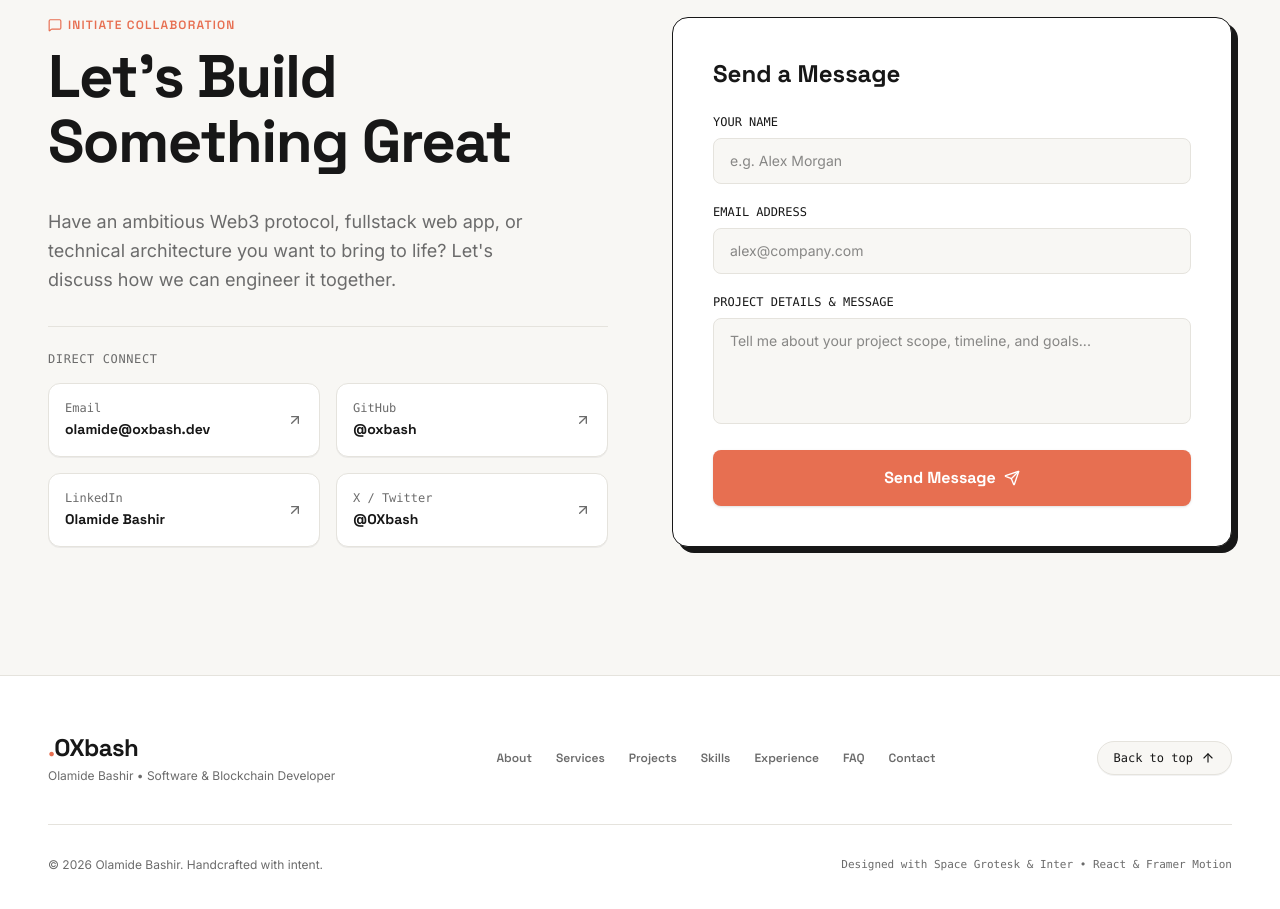
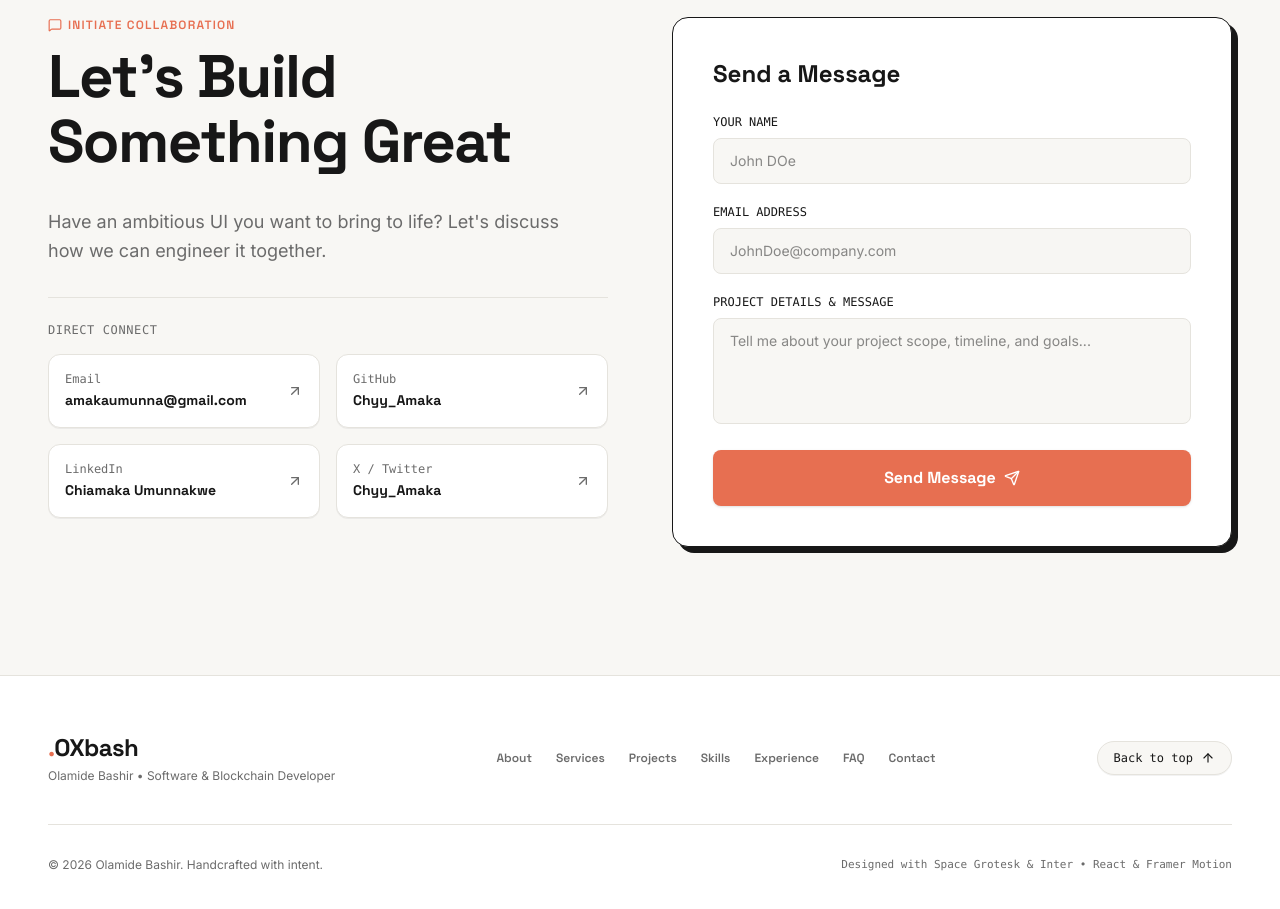
Before and after one commit to ChyyamakaU/portfoliowebsite, a React (Vite) app: page / in a window 1280 px wide. Shown: the part 6480-7389 px from the top of the page. Built offline with nearby package versions, Linux system fonts and the light colour scheme.

Commit message:
fix: contact component

```diff
--- a/src/components/Contact.jsx
+++ b/src/components/Contact.jsx
@@ -1,12 +1,12 @@
-import React, { useState } from 'react';
+import { useState } from 'react';
 import { motion } from 'framer-motion';
-import { Mail, ArrowUpRight, Send, CheckCircle2, MessageSquare } from 'lucide-react';
+import {  ArrowUpRight, Send, CheckCircle2, MessageSquare } from 'lucide-react';
 
 const socialLinks = [
-  { name: 'Email', href: 'mailto:olamide@oxbash.dev', label: 'olamide@oxbash.dev' },
-  { name: 'GitHub', href: 'https://github.com', label: '@oxbash' },
-  { name: 'LinkedIn', href: 'https://linkedin.com', label: 'Olamide Bashir' },
-  { name: 'X / Twitter', href: 'https://x.com', label: '@OXbash' },
+  { name: 'Email', href: 'mailto:olamide@oxbash.dev', label: 'amakaumunna@gmail.com' },
+  { name: 'GitHub', href: 'https://github.com', label: 'Chyy_Amaka' },
+  { name: 'LinkedIn', href: 'https://linkedin.com', label: 'Chiamaka Umunnakwe' },
+  { name: 'X / Twitter', href: 'https://x.com', label: 'Chyy_Amaka' },
 ];
 
 export default function Contact() {
@@ -22,12 +22,12 @@ export default function Contact() {
   };
 
   return (
-    <section id="contact" className="py-24 md:py-32 bg-[#F8F7F4] relative overflow-hidden border-t border-[#E5E3DD]">
+    <section id="contact" className="py-24 md:py-32 bg-[rgb(248,247,244)] relative overflow-hidden border-t border-[rgb(229,227,221)]">
       <div className="max-w-7xl mx-auto px-6 sm:px-8 lg:px-12">
 
         <div className="grid grid-cols-1 lg:grid-cols-12 gap-12 lg:gap-16">
 
-          {/* Left Column: CTA Heading & Direct Social Links */}
+
           <motion.div
             initial={{ opacity: 0, y: 20 }}
             whileInView={{ opacity: 1, y: 0 }}
@@ -36,22 +36,22 @@ export default function Contact() {
             className="lg:col-span-6 space-y-8"
           >
             <div>
-              <span className="text-xs font-semibold font-heading text-[#E76F51] uppercase tracking-widest flex items-center gap-1.5">
+              <span className="text-xs font-semibold font-heading text-[rgb(231,111,81)] uppercase tracking-widest flex items-center gap-1.5">
                 <MessageSquare className="w-3.5 h-3.5" />
                 Initiate Collaboration
               </span>
-              <h2 className="text-4xl sm:text-5xl lg:text-6xl font-bold font-heading text-[#171717] mt-3 leading-[1.08] tracking-tight">
+              <h2 className="text-4xl sm:text-5xl lg:text-6xl font-bold font-heading text-[rgb(23,23,23)] mt-3 leading-[1.08] tracking-tight">
                 Let's Build Something Great
               </h2>
             </div>
 
-            <p className="text-base sm:text-lg text-[#6B6B6B] font-body leading-relaxed max-w-lg">
-              Have an ambitious Web3 protocol, fullstack web app, or technical architecture you want to bring to life? Let's discuss how we can engineer it together.
+            <p className="text-base sm:text-lg text-[rgb(107,107,107)] font-body leading-relaxed max-w-lg">
+              Have an ambitious UI you want to bring to life? Let's discuss how we can engineer it together.
             </p>
 
-            {/* Social & Contact Links with Animated Underline */}
-            <div className="pt-6 border-t border-[#E5E3DD] space-y-4">
-              <h4 className="text-xs font-mono uppercase tracking-wider text-[#6B6B6B]">
+
+            <div className="pt-6 border-t border-[rgb(229,227,221)] space-y-4">
+              <h4 className="text-xs font-mono uppercase tracking-wider text-[rgb(107,107,107)]">
                 Direct Connect
               </h4>
               <div className="grid grid-cols-1 sm:grid-cols-2 gap-4">
@@ -61,26 +61,25 @@ export default function Contact() {
                     href={social.href}
                     target="_blank"
                     rel="noopener noreferrer"
-                    className="group relative inline-flex items-center justify-between p-4 rounded-xl bg-white border border-[#E5E3DD] hover:border-[#E76F51] transition-all duration-300 shadow-2xs"
+                    className="group relative inline-flex items-center justify-between p-4 rounded-xl bg-white border border-[rgb(229,227,221)] hover:border-[rgb(231,111,81)] transition-all duration-300 shadow-2xs"
                     data-cursor="Connect"
                   >
                     <div>
-                      <span className="text-xs font-mono text-[#6B6B6B] block">
+                      <span className="text-xs font-mono text-[rgb(107,107,107)] block">
                         {social.name}
                       </span>
-                      <span className="text-sm font-bold font-heading text-[#171717] group-hover:text-[#E76F51] transition-colors relative">
+                      <span className="text-sm font-bold font-heading text-[rgb(23,23,23)] group-hover:text-[rgb(231,111,81)] transition-colors relative">
                         {social.label}
-                        <span className="absolute bottom-0 left-0 h-[2px] w-full bg-[#E76F51] origin-left scale-x-0 group-hover:scale-x-100 transition-transform duration-300" />
+                        <span className="absolute bottom-0 left-0 h-0.5 w-full bg-[rgb(231,111,81)] origin-left scale-x-0 group-hover:scale-x-100 transition-transform duration-300" />
                       </span>
                     </div>
-                    <ArrowUpRight className="w-4 h-4 text-[#6B6B6B] group-hover:text-[#E76F51] transition-transform duration-300 group-hover:translate-x-0.5 group-hover:-translate-y-0.5" />
+                    <ArrowUpRight className="w-4 h-4 text-[rgb(107,107,107)] group-hover:text-[rgb(231,111,81)] transition-transform duration-300 group-hover:translate-x-0.5 group-hover:-translate-y-0.5" />
                   </a>
                 ))}
               </div>
             </div>
           </motion.div>
 
-          {/* Right Column: Contact Form */}
           <motion.div
             initial={{ opacity: 0, y: 30 }}
             whileInView={{ opacity: 1, y: 0 }}
@@ -88,9 +87,9 @@ export default function Contact() {
             transition={{ duration: 0.7, delay: 0.15, ease: [0.16, 1, 0.3, 1] }}
             className="lg:col-span-6 relative"
           >
-            <div className="relative bg-white rounded-2xl p-8 sm:p-10 border border-[#171717] shadow-[6px_6px_0px_0px_#171717]">
+            <div className="relative bg-white rounded-2xl p-8 sm:p-10 border border-[rgb(23,23,23)] shadow-[6px_6px_0px_0px_#171717]">
 
-              <h3 className="text-2xl font-bold font-heading text-[#171717] mb-6">
+              <h3 className="text-2xl font-bold font-heading text-[rgb(23,23,23)] mb-6">
                 Send a Message
               </h3>
 
@@ -103,17 +102,17 @@ export default function Contact() {
                   <div className="w-14 h-14 rounded-full bg-emerald-100 text-emerald-600 mx-auto flex items-center justify-center">
                     <CheckCircle2 className="w-8 h-8" />
                   </div>
-                  <h4 className="text-xl font-bold font-heading text-[#171717]">
+                  <h4 className="text-xl font-bold font-heading text-[rgb(23,23,23)]">
                     Message Sent Successfully!
                   </h4>
-                  <p className="text-sm text-[#6B6B6B] font-body max-w-xs mx-auto">
+                  <p className="text-sm text-[rgb(107,107,107)] font-body max-w-xs mx-auto">
                     Thank you for reaching out. I'll get back to you within 24 hours.
                   </p>
                 </motion.div>
               ) : (
                 <form onSubmit={handleSubmit} className="space-y-5">
                   <div>
-                    <label className="block text-xs font-mono uppercase text-[#171717] mb-2">
+                    <label className="block text-xs font-mono uppercase text-[rgb(23,23,23)] mb-2">
                       Your Name
                     </label>
                     <input
@@ -121,13 +120,13 @@ export default function Contact() {
                       required
                       value={formData.name}
                       onChange={(e) => setFormData({ ...formData, name: e.target.value })}
-                      placeholder="e.g. Alex Morgan"
-                      className="w-full px-4 py-3 rounded-lg bg-[#F8F7F4] border border-[#E5E3DD] text-[#171717] font-body text-sm focus:outline-none focus:border-[#E76F51] focus:ring-1 focus:ring-[#E76F51] transition-all"
+                      placeholder="John DOe"
+                      className="w-full px-4 py-3 rounded-lg bg-[rgb(248,247,244)] border border-[rgb(229,227,221)] text-[rgb(23,23,23)] font-body text-sm focus:outline-none focus:border-[rgb(231,111,81)] focus:ring-1 focus:ring-[#E76F51] transition-all"
                     />
                   </div>
 
                   <div>
-                    <label className="block text-xs font-mono uppercase text-[#171717] mb-2">
+                    <label className="block text-xs font-mono uppercase text-[rgb(23,23,23)] mb-2">
                       Email Address
                     </label>
                     <input
@@ -135,13 +134,13 @@ export default function Contact() {
                       required
                       value={formData.email}
                       onChange={(e) => setFormData({ ...formData, email: e.target.value })}
-                      placeholder="alex@company.com"
-                      className="w-full px-4 py-3 rounded-lg bg-[#F8F7F4] border border-[#E5E3DD] text-[#171717] font-body text-sm focus:outline-none focus:border-[#E76F51] focus:ring-1 focus:ring-[#E76F51] transition-all"
+                      placeholder="JohnDoe@company.com"
+                      className="w-full px-4 py-3 rounded-lg bg-[hsl(45,22%,96%)] border border-[rgb(229,227,221)] text-[rgb(23,23,23)] font-body text-sm focus:outline-none focus:border-[rgb(231,111,81)] focus:ring-1 focus:ring-[#E76F51] transition-all"
                     />
                   </div>
 
                   <div>
-                    <label className="block text-xs font-mono uppercase text-[#171717] mb-2">
+                    <label className="block text-xs font-mono uppercase text-[rgb(23,23,23)] mb-2">
                       Project Details &amp; Message
                     </label>
                     <textarea
@@ -150,13 +149,13 @@ export default function Contact() {
                       value={formData.message}
                       onChange={(e) => setFormData({ ...formData, message: e.target.value })}
                       placeholder="Tell me about your project scope, timeline, and goals..."
-                      className="w-full px-4 py-3 rounded-lg bg-[#F8F7F4] border border-[#E5E3DD] text-[#171717] font-body text-sm focus:outline-none focus:border-[#E76F51] focus:ring-1 focus:ring-[#E76F51] transition-all resize-none"
+                      className="w-full px-4 py-3 rounded-lg bg-[rgb(248,247,244)] border border-[rgb(229,227,221)] text-[rgb(23,23,23)] font-body text-sm focus:outline-none focus:border-[rgb(231,111,81)] focus:ring-1 focus:ring-[#E76F51] transition-all resize-none"
                     />
                   </div>
 
                   <button
                     type="submit"
-                    className="w-full py-4 rounded-lg bg-[#E76F51] hover:bg-[#d45b3d] text-white font-bold font-heading text-base shadow-sm hover:shadow-md transition-all duration-300 flex items-center justify-center gap-2"
+                    className="w-full py-4 rounded-lg bg-[rgb(231,111,81)] hover:bg-[rgb(212,91,61)] text-white font-bold font-heading text-base shadow-sm hover:shadow-md transition-all duration-300 flex items-center justify-center gap-2"
                     data-cursor="Submit"
                   >
                     <span>Send Message</span>
```
Also changed, not shown: src/components/FAQ.jsx (+9 -9 lines).
